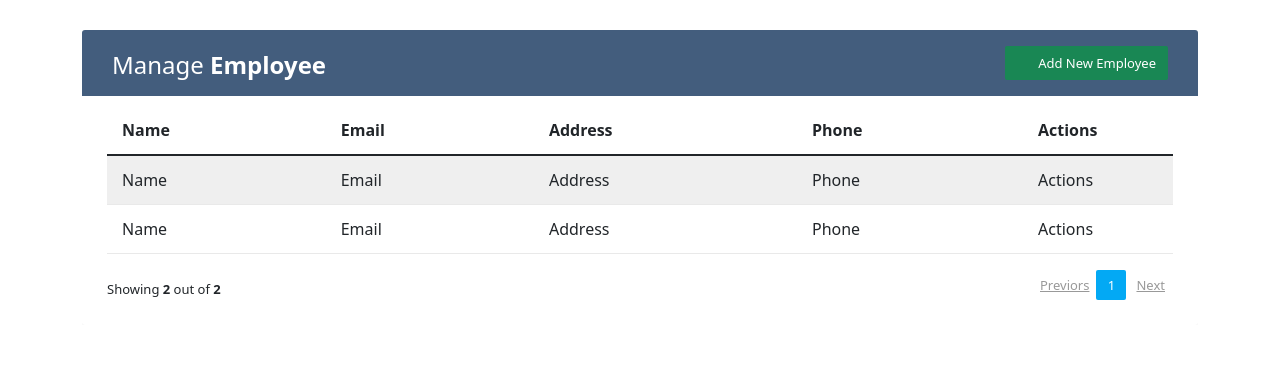
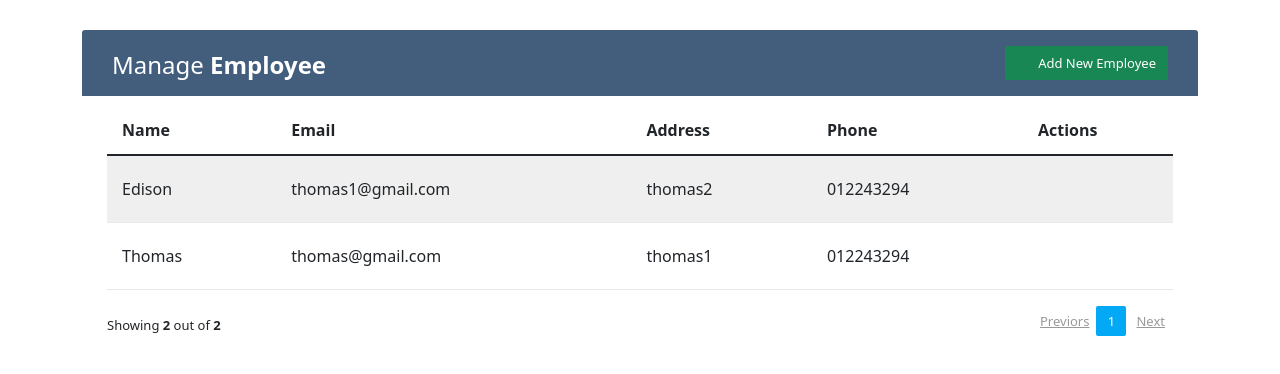
Before and after one commit to hiep1997xz/crud-pagintion, a React (Create React App) app: page / in a window 1280 px wide. Shown: the top 374 px of the page. Built offline with nearby package versions, Linux system fonts and the light colour scheme.

Commit message:
feature/action

```diff
--- a/src/components/Employee.js
+++ b/src/components/Employee.js
@@ -1,9 +1,47 @@
-import React from 'react'
+import React, { useState } from "react";
+import { Button, Modal, OverlayTrigger, Tooltip } from "react-bootstrap";
 
-const Employee = () => {
+const Employee = ({ employee }) => {
+  const [showModal, setShowModal] = useState(false);
+  const closeModal = () => setShowModal(false);
+  const openModal = () => setShowModal(true);
+
   return (
-    <div>Employee</div>
-  )
-}
+    <>
+      <td>{employee.name}</td>
+      <td>{employee.email}</td>
+      <td>{employee.address}</td>
+      <td>{employee.phone}</td>
+      <td>
+        <OverlayTrigger overlay={<Tooltip id={`tooltip-top`}>Edit</Tooltip>}>
+          <button
+            onClick={openModal}
+            className="btn text-warning btn-act"
+            data-toggle="modal"
+          >
+            <i className="material-icons">&#xE254;</i>
+          </button>
+        </OverlayTrigger>
+        <OverlayTrigger overlay={<Tooltip id={`tooltip-top`}>Delete</Tooltip>}>
+          <button className="btn text-danger btn-act" data-toggle="modal">
+            <i className="material-icons">&#xE872;</i>
+          </button>
+        </OverlayTrigger>
+      </td>
 
-export default Employee
+      <Modal show={showModal} onHide={closeModal}>
+        <Modal.Header>
+          <Modal.Title>Edit Employee</Modal.Title>
+        </Modal.Header>
+        <Modal.Body>abc</Modal.Body>
+        <Modal.Footer>
+          <Button variant="success" onClick={closeModal}>
+            Close Button
+          </Button>
+        </Modal.Footer>
+      </Modal>
+    </>
+  );
+};
+
+export default Employee;
--- a/src/components/EmployeeList.js
+++ b/src/components/EmployeeList.js
@@ -2,6 +2,7 @@ import React, { useContext, useEffect, useState } from "react";
 import { Alert, Button, Modal } from "react-bootstrap";
 import { EmployeeContext } from "../contexts/EmployeeContext";
 import AddEmployee from "./AddEmployee";
+import Employee from "./Employee";
 import Pagination from "./Pagination";
 
 const EmployeeList = () => {
@@ -77,20 +78,11 @@ const EmployeeList = () => {
           </tr>
         </thead>
         <tbody>
-          <tr>
-            <td>Name</td>
-            <td>Email</td>
-            <td>Address</td>
-            <td>Phone</td>
-            <td>Actions</td>
-          </tr>
-          <tr>
-            <td>Name</td>
-            <td>Email</td>
-            <td>Address</td>
-            <td>Phone</td>
-            <td>Actions</td>
-          </tr>
+          {currentEmployee.map((employee) => (
+            <tr key={employee.id}>
+              <Employee employee={employee} />
+            </tr>
+          ))}
         </tbody>
       </table>
 
```
